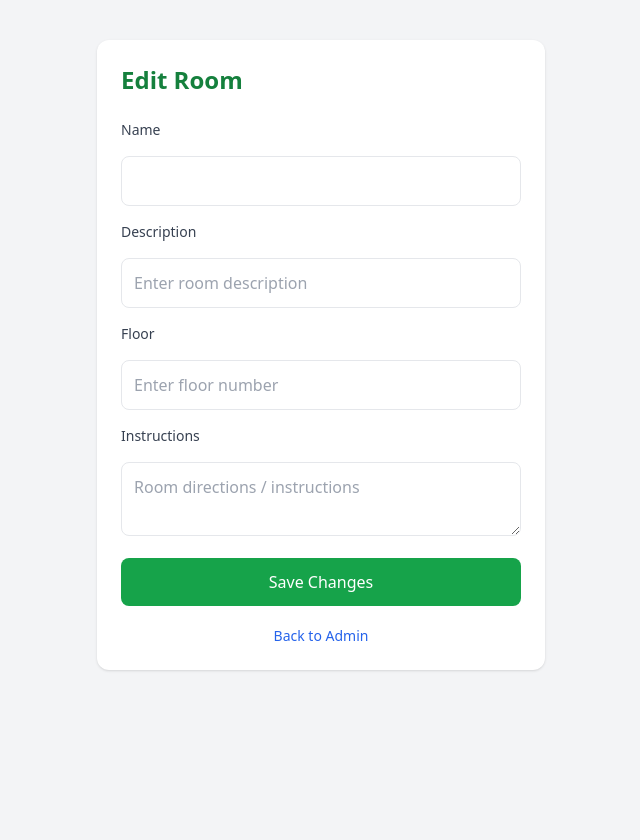
After one commit to Breestellar/Tum-Room-Locator, a Flask app: template templates/edit_room.html in a window 1280 px wide. The commit adds this page. Shown: the whole page, without its empty margins (319-959 px from the left). Run offline with Flask 3, Linux system fonts and the light colour scheme; the template is opened without the code that fills it, so the values that code supplies are empty; some libraries are stand-ins or nearby versions.

Commit message:
feat(admin): add edit actions for buildings and rooms in dashboard

```diff
--- /dev/null
+++ b/templates/edit_room.html
@@ -0,0 +1,38 @@
+{% extends "base.html" %}
+{% block content %}
+
+<div class="max-w-md mx-auto mt-10 bg-white p-6 rounded-xl shadow">
+
+    <h2 class="text-2xl font-bold text-green-700 mb-6">Edit Room</h2>
+
+    <form method="POST" class="space-y-4">
+        <label for="name" class="block text-sm font-medium text-gray-700">Name</label>
+        <input type="text" id="name" name="name" value="{{ room.name }}"
+               class="w-full border p-3 rounded-lg" required>
+
+        <label for="description" class="block text-sm font-medium text-gray-700">Description</label>
+        <input type="text" id="description" name="description" value="{{ room.description }}"
+               class="w-full border p-3 rounded-lg" placeholder="Enter room description">
+
+        <label for="floor" class="block text-sm font-medium text-gray-700">Floor</label>
+        <input type="text" id="floor" name="floor" value="{{ room.floor }}"
+               class="w-full border p-3 rounded-lg" placeholder="Enter floor number">
+
+        <label for="instructions" class="block text-sm font-medium text-gray-700">Instructions</label>
+        <textarea id="instructions" name="instructions"
+                  class="w-full border p-3 rounded-lg"
+                  placeholder="Room directions / instructions">{{ room.instructions }}</textarea>
+
+        <button type="submit"
+                class="w-full bg-green-600 text-white p-3 rounded-lg hover:bg-green-700">
+            Save Changes
+        </button>
+    </form>
+
+    <p class="mt-5 text-center text-sm">
+        <a href="/admin" class="text-blue-600 hover:underline">Back to Admin</a>
+    </p>
+
+</div>
+
+{% endblock %}
```
Also changed, not shown: templates/admin_dashboard.html (+44 -0 lines), templates/edit_building.html (added, +39 -0 lines).
